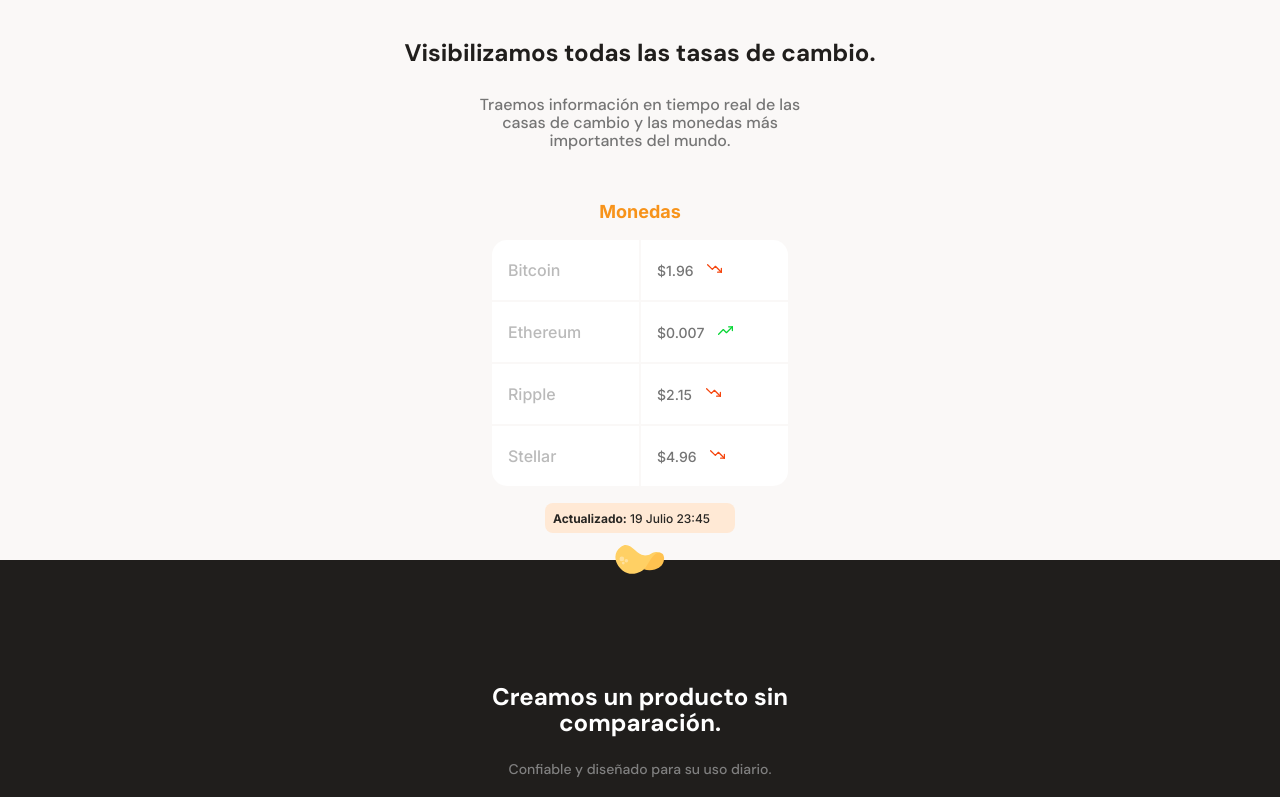
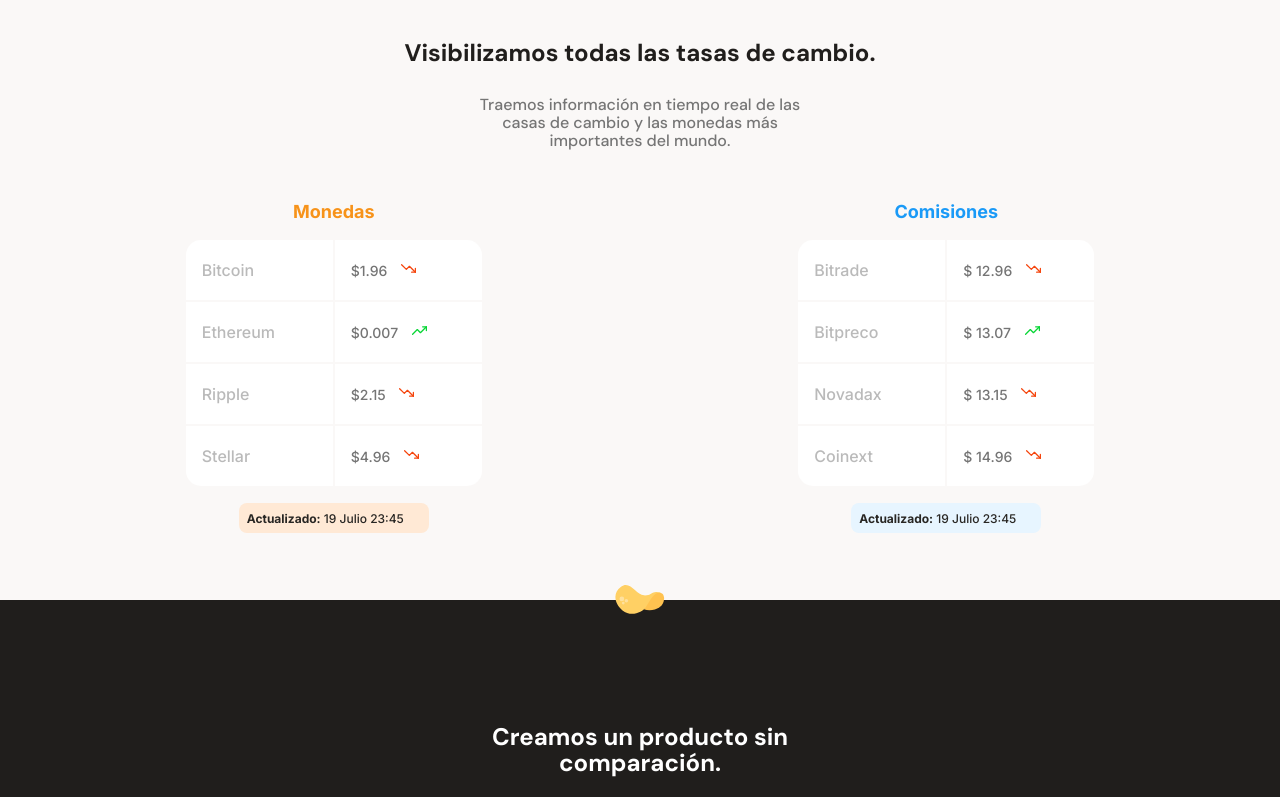
Before and after one commit to joseluis1061/batataBit, a website: page src/index.html in a window 1280 px wide. Shown: the part 630-1427 px from the top of the page. Drawn offline with Linux system fonts and the light colour scheme.

Commit message:
Se terminaron los estilos del la pagina. Listo para hacer merge e iniciar con la adaptacion a pantallas de mayor tamaño

```diff
--- a/src/index.css
+++ b/src/index.css
@@ -119,7 +119,6 @@ main .container{
     display: flex;
     flex-direction: column;
     align-items: center;
-
 }
 .main--exchange-container .backgroundImg{
     width: 200px;
@@ -158,7 +157,15 @@ main .container{
     color:#757575;
 }
 .main-table-container{
-    width: 90%;
+    width: 100%;
+    padding: 0 35px;
+    height: 400px;
+    display: flex;
+    column-gap: 15px;
+
+    overflow-x: scroll;
+    overscroll-behavior-x: contain;
+    scroll-snap-type: x proximity;
 }
 .main-table-container h4{
     width: 75%;
@@ -170,7 +177,11 @@ main .container{
     color: #FF9536;
 
 }
+
+/* Tabla Ventas*/
 .main-currency-table{
+    /* Efecto para que el scroll centre la tabla */
+    scroll-snap-align: center;
     width: 70%;
     min-width: 235px;
     max-width: 500px;
@@ -264,6 +275,108 @@ main .container{
 
     color: var(--warm-black);
 }
+
+/* Tabla Comisiones*/
+
+.main-commission-table{
+    /* Efecto para que el scroll centre la tabla */
+    scroll-snap-align: center;
+    width: 70%;
+    min-width: 235px;
+    max-width: 500px;
+    height: 360px;
+    margin: 0 auto;
+    font-family: 'Inter', sans-serif;
+}
+.main-commission-table .commission-table--title{
+    margin-bottom: 15px;
+    font-size: 1.8rem;
+    font-weight: bold;
+    line-height: 2.3rem;
+    text-align: center;
+    color: var(--secondary-blue);
+}
+
+.commission-table--container{
+    width: 90%;
+    min-width: 230px;
+    max-width: 300px;
+    height: 250px;
+    margin: 0 auto;
+}
+.commission-table--container table{
+    width: 100%;
+    height: 100%;
+}
+
+.commission-table--container td{
+    width: 50%;
+    font-size: 1.6rem;
+    font-weight: 500;
+    line-height: 1.9rem;
+    color: var(--grey);
+    background-color: var(--just-white);
+    padding-left: 16px;
+}
+
+.commission-table--container .table__top-lef{
+    border-radius: 15px 0 0 0;
+}
+.commission-table--container .table__top-right{
+    border-radius: 0 15px 0 0;
+}
+.commission-table--container .table__bottom-right{
+    border-radius: 0 0 15px 0;
+}
+.commission-table--container .table__bottom-left{
+    border-radius: 0 0 0 15px;
+}
+.commission-table--container .table__right{
+    font-weight: 400;
+    font-size: 1.4rem;
+    line-height: 1.7rem;
+    color: #757575;
+}
+.commission-table--container .down{
+    display: inline-block;
+    width: 15px;
+    height: 15px;
+    margin-left: 10px;
+    background-image: url("./assets/icons/trending-down.svg");
+    background-size: cover;
+    background-repeat: no-repeat;
+    background-position: center;
+}
+
+.commission-table--container .up{
+    display: inline-block;
+    width: 15px;
+    height: 15px;
+    margin-left: 10px;
+    background-image: url("./assets/icons/trending-up.svg");
+    background-size: cover;
+    background-repeat: no-repeat;
+    background-position: center;
+}
+.commission-table--date{
+    width: 190px;
+    height: 30px;
+    margin: 0 auto;
+    margin-top: 15px;
+    padding: 8px;
+    background-color: #E7F5FF;
+    border-radius: 8px;
+}
+.commission-table--date p{
+    font-size: 1.2rem;
+    font-weight: 300;
+    line-height: 1.5rem;
+
+    color: var(--warm-black);
+}
+
+
+
 /*Segunda seccion*/
 .main--info-container{
     position: relative;
@@ -431,7 +544,6 @@ main .container{
     line-height: 2.6rem;
     color: var(--black);
 }
-
 .plans--title p{
     padding-top: 30px;
     font-weight: 500;
--- a/src/index.html
+++ b/src/index.html
@@ -58,9 +58,11 @@
                     </p>
                 </div>
 
+                <!-- Esto es lo de modificar -->
                 <section class="main-table-container">
+
+                    <!-- Tabla de precios -->
                     <div class="main-currency-table">
-
                         <p class="currency-table--title">
                             Monedas
                         </p>
@@ -90,6 +92,39 @@
                             <p><b>Actualizado:</b> 19 Julio 23:45</p>
                         </div>
                     </div>
+
+                    <!-- Tabla de comisiones -->
+                    <div class="main-commission-table">
+                        <p class="commission-table--title">
+                            Comisiones
+                        </p>
+
+                        <div class="commission-table--container">
+                            <table>
+                                <tr>
+                                    <td class="table__top-lef">Bitrade</td>
+                                    <td class="table__top-right table__right">$ 12.96 <span class="down"></span></td>
+                                </tr>
+                                <tr>
+                                    <td>Bitpreco</td>
+                                    <td class="table__right">$ 13.07 <span class="up"></span></td>
+                                </tr>
+                                <tr>
+                                    <td>Novadax</td>
+                                    <td class="table__right">$ 13.15 <span class="down"></span></td>
+                                </tr>
+                                <tr>
+                                    <td class="table__bottom-left">Coinext</td>
+                                    <td class="table__bottom-right table__right">$ 14.96 <span class="down"></span></td>
+                                </tr>
+                            </table>
+                        </div>
+
+                        <div class="commission-table--date">
+                            <p><b>Actualizado:</b> 19 Julio 23:45</p>
+                        </div>
+                    </div>
+
                 </section>
 
             </section>
```
